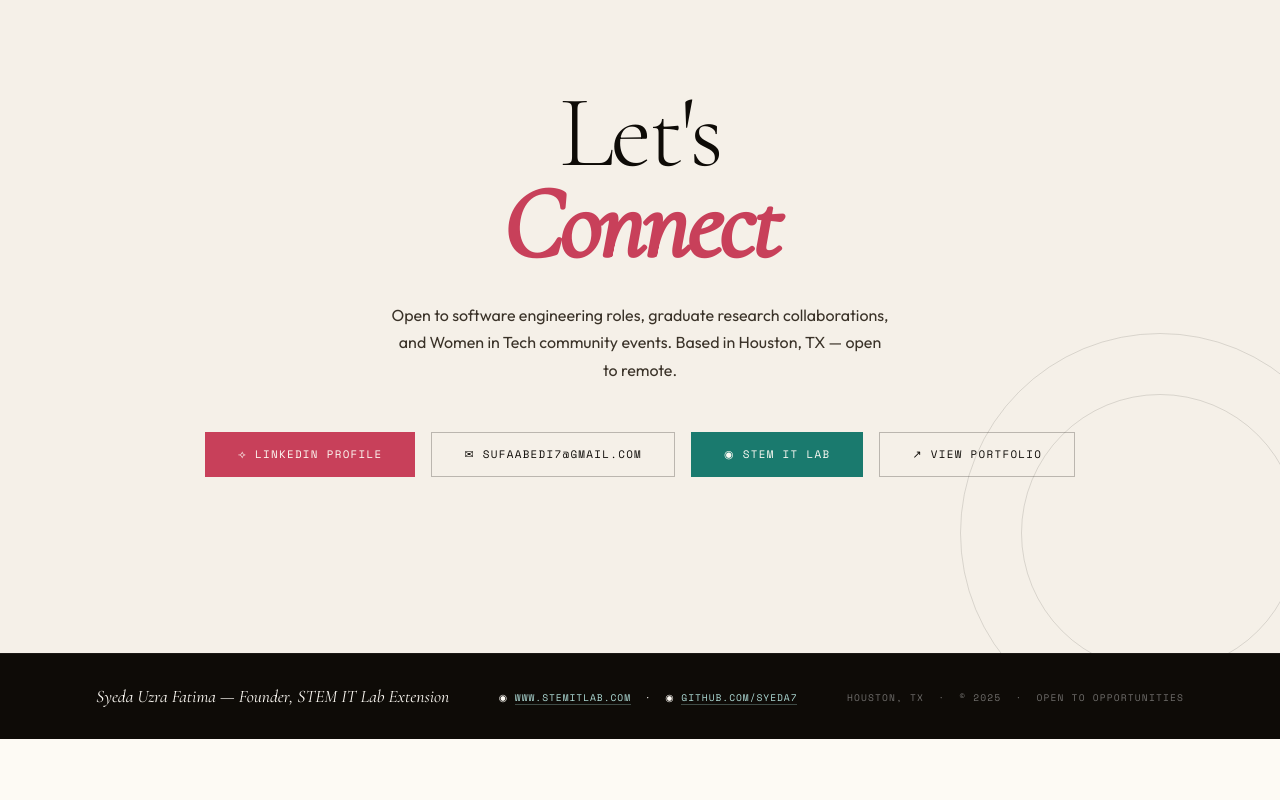
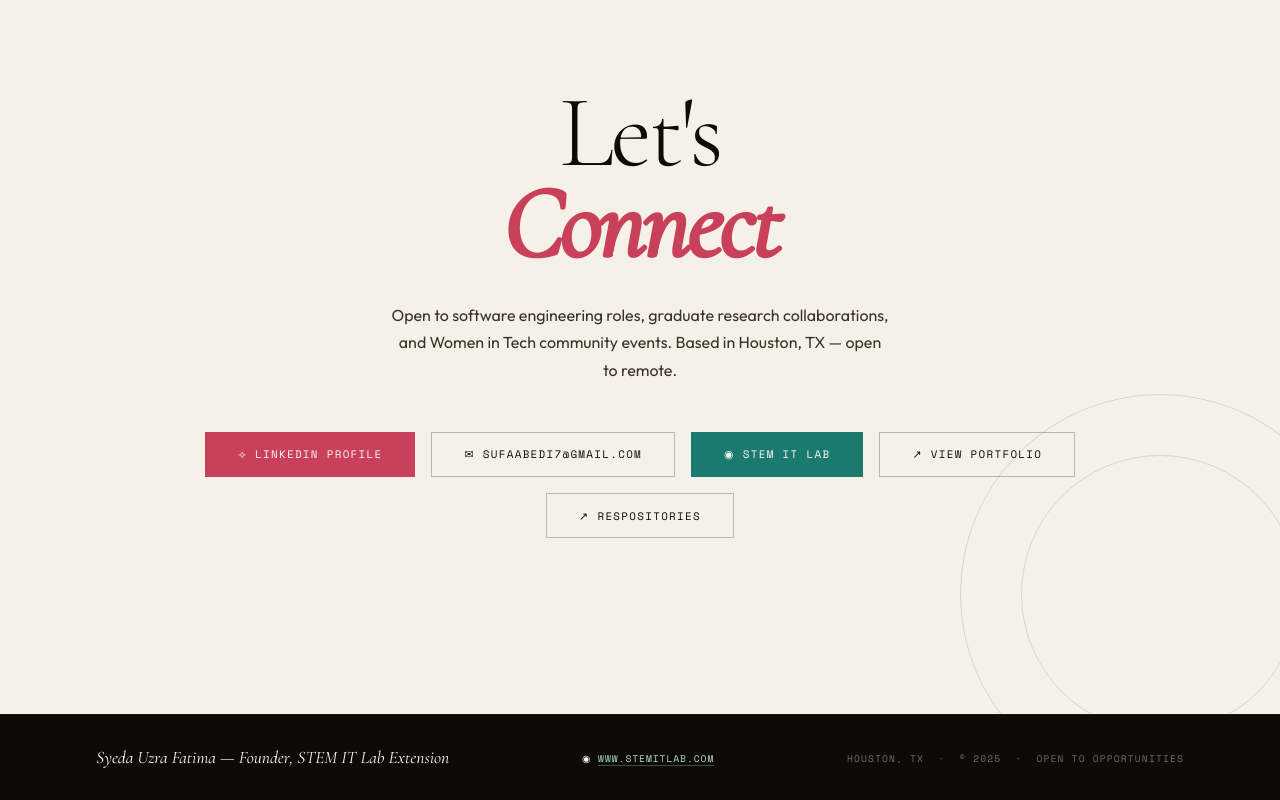
Before and after one commit to syeda7/syeda7.github.io, a plain HTML site: page index.html in a window 1280 px wide. Shown: the part 7277-8077 px from the top of the page. Before the commit the page ends 8016 px from the top, so only its background shows below. Drawn offline with nearby package versions, Linux system fonts and the light colour scheme.

Commit message:
Add GitHub link to contact section

```diff
--- a/index.html
+++ b/index.html
@@ -794,6 +794,7 @@ What drives me is bridging the gap between solid engineering practices and data
         <a href="mailto:sufaabedi7@gmail.com" class="contact-link">✉ sufaabedi7@gmail.com</a>
         <a href="https://www.stemitlab.com" class="contact-link teal" target="_blank">◉ STEM IT Lab</a>
         <a href="https://www.linkedin.com/in/syeda7/" class="contact-link" target="_blank">↗ View Portfolio</a>
+         <a href="https://github.com/syeda7" class="contact-link" target="_blank">↗ RESPOSITORIES</a>
       </div>
     </div>
     <div class="contact-geo"></div>
@@ -803,11 +804,8 @@ What drives me is bridging the gap between solid engineering practices and data
 <!-- FOOTER -->
 <footer>
   <div class="f-left">Syeda Uzra Fatima — Founder, STEM IT Lab Extension</div>
-  <div class="f-center">
-  ◉ <a href="https://www.stemitlab.com" target="_blank">www.stemitlab.com</a> &nbsp;·&nbsp;
-  ◉ <a href="https://github.com/syeda7" target="_blank">github.com/syeda7</a>
-</div>
-<div class="f-right">Houston, TX &nbsp;·&nbsp; © 2025 &nbsp;·&nbsp; Open to Opportunities</div>
+  <div class="f-center">◉ <a href="https://www.stemitlab.com" target="_blank">www.stemitlab.com</a></div>
+  <div class="f-right">Houston, TX &nbsp;·&nbsp; © 2025 &nbsp;·&nbsp; Open to Opportunities</div>
 </footer>
 
 <!-- SCRIPTS -->
```
